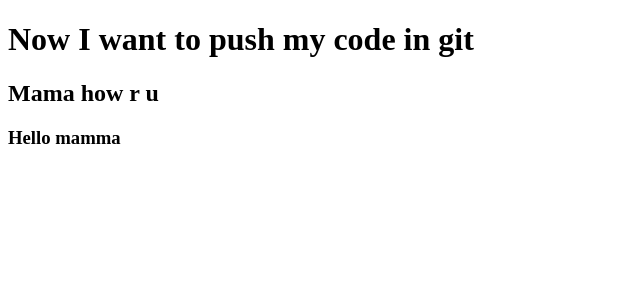
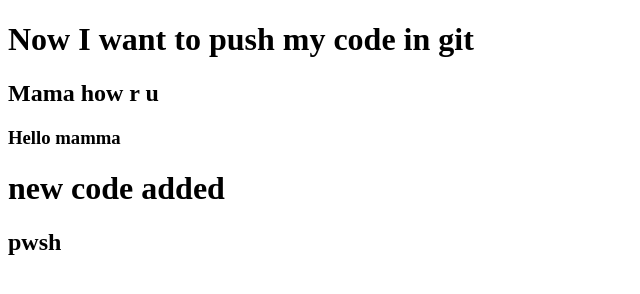
Before and after one commit to miraz-faruk/my-second-repo, a plain HTML site: page index.html in a window 1280 px wide. Shown: the whole page, without its empty margins (0-640 px from the left). Drawn offline with Linux system fonts and the light colour scheme.

Commit message:
another change

```diff
--- a/index.html
+++ b/index.html
@@ -10,5 +10,8 @@
     <h1>Now I want to push my code in git</h1>
     <h2>Mama how r u</h2>
     <h3>Hello mamma</h3>
+    <h1>new code added</h1>
+    <h2>pwsh</h2>
+
 </body>
 </html>
```
